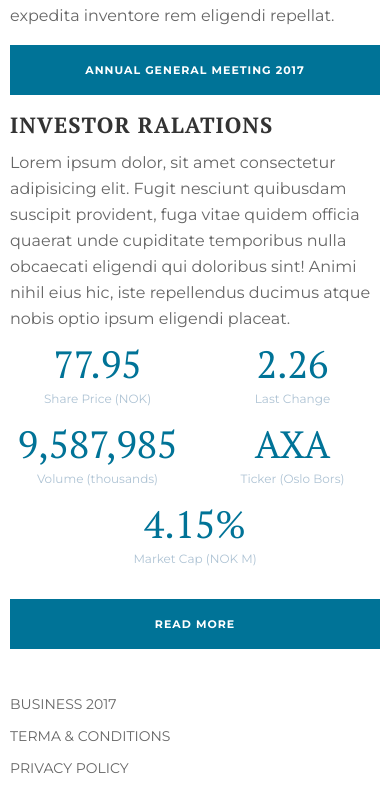
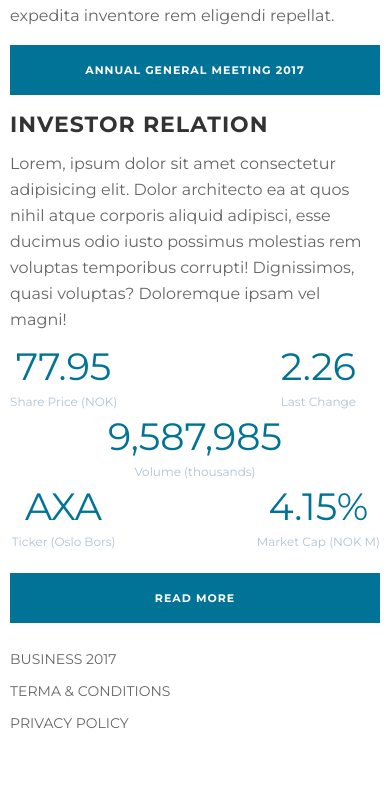
Before and after one commit to Dioneer/Business_grid_back, a website: page docs/index.html in a window 390 px wide. Shown: the part 630-1422 px from the top of the page. After the commit the page ends 1377 px from the top, so only its background shows below. Drawn offline with Linux system fonts and the light colour scheme.

Commit message:
investor-block finished

```diff
--- a/docs/css/style.css
+++ b/docs/css/style.css
@@ -436,80 +436,103 @@ footer {
     text-align: left;
   }
 }
+.downblock__btn {
+  justify-self: center;
+}
 
 .investor {
-  text-align: left;
   padding: 0px 0px 5% 0px;
 }
-@media (max-width: 479.98px) {
-  .investor {
-    padding: 0px 0px 10% 0px;
+.investor__container {
+  display: grid;
+  grid-auto-flow: row;
+}
+.investor__text {
+  margin: 4.1% 0px;
+}
+.investor__counters {
+  margin: 0px 0px 4.1% 0px;
+}
+.investor__btn {
+  justify-self: start;
+}
+
+.section-counter {
+  display: grid;
+  grid-template-columns: repeat(auto-fit, minmax(163px, auto));
+  grid-auto-rows: 1fr;
+}
+@media (max-width: 992.98px) {
+  .section-counter {
+    justify-content: space-between;
   }
 }
-.investor__title {
-  margin: 0px 0px 3.7% 0px;
-}
-.investor__text {
-  margin: 0px 0px 3.7% 0px;
-  max-width: 670px;
-}
-.investor__row {
-  display: flex;
-  margin: 0px -10px 3.7% -10px;
-}
-@media (max-width: 767.98px) {
-  .investor__row {
-    flex-wrap: wrap;
+@media (max-width: 510px) {
+  .section-counter {
+    grid-template: repeat(3, 1fr)/repeat(2, minmax(100px, auto));
+    grid-template-areas: "first" "second" "third";
   }
 }
-.investor__column {
-  flex: 1 1 auto;
-  display: flex;
-  flex-direction: column;
-  padding: 0px 10px;
+.section-counter__item {
+  display: grid;
+  grid-auto-flow: row;
+  align-items: center;
 }
-@media (max-width: 767.98px) {
-  .investor__column {
-    flex: 1 0 33.334%;
-    margin: 0px 0px 10px 0px;
-    align-items: center;
+.section-counter__item:nth-child(1), .section-counter__item:nth-child(2) {
+  justify-content: start;
+}
+.section-counter__item:nth-child(3) {
+  justify-content: center;
+}
+.section-counter__item:nth-child(4), .section-counter__item:nth-child(5) {
+  justify-content: end;
+}
+@media (max-width: 992.98px) {
+  .section-counter__item:nth-child(5), .section-counter__item:nth-child(2), .section-counter__item:nth-child(4), .section-counter__item:nth-child(1) {
+    justify-content: stretch;
   }
 }
-@media (max-width: 479.98px) {
-  .investor__column {
-    flex: 1 0 50%;
+@media (max-width: 510px) {
+  .section-counter__item:nth-child(1) {
+    grid-area: first;
+    grid-column: 1/2;
+  }
+  .section-counter__item:nth-child(2) {
+    grid-area: first;
+    grid-column: 2/3;
+  }
+  .section-counter__item:nth-child(3) {
+    grid-area: second;
+    grid-column: span 2;
+  }
+  .section-counter__item:nth-child(4) {
+    grid-area: third;
+  }
+  .section-counter__item:nth-child(5) {
+    grid-area: third;
+    grid-column: 2/3;
   }
 }
-
-.column-item:nth-child(3) {
-  align-items: center;
-}
-.column-item:nth-child(4), .column-item:nth-child(5) {
-  align-items: end;
-}
-@media (max-width: 767.98px) {
-  .column-item:nth-child(4), .column-item:nth-child(5) {
-    align-items: center;
-  }
-}
-.column-item__number {
+.section-counter__number {
   text-transform: uppercase;
   color: #007397;
   font-size: 3.375rem;
+  text-align: center;
 }
 @media (max-width: 992.98px) {
-  .column-item__number {
+  .section-counter__number {
     font-size: 2.375rem;
   }
 }
-.column-item__text {
+.section-counter__text {
   line-height: 2rem;
+  text-align: center;
   font-size: 1rem;
   color: #aec3d4;
   font-weight: 300;
 }
 @media (max-width: 992.98px) {
-  .column-item__text {
+  .section-counter__text {
     font-size: 0.75rem;
   }
 }
@@ -714,10 +737,9 @@ footer {
 
 .btn {
   display: grid;
-  grid-template: minmax(50px, auto)/minmax(40px, auto);
-  justify-self: center;
+  grid-template: minmax(50px, auto)/minmax(140px, auto);
   align-items: center;
-  justify-content: center;
+  text-align: center;
   text-transform: uppercase;
   height: 50px;
   line-height: 3.125rem;
--- a/docs/index.html
+++ b/docs/index.html
@@ -50,36 +50,33 @@
 </section>
 			<section class="investor">
 	<div class="investor__container container">
-		<div class="investor__title title pts">investor ralations</div>
-		<div class="investor__text simpletext">Lorem ipsum dolor, sit amet consectetur adipisicing elit. Fugit nesciunt
-			quibusdam suscipit provident, fuga vitae quidem officia quaerat unde cupiditate temporibus nulla obcaecati
-			eligendi qui doloribus sint! Animi nihil eius hic, iste repellendus ducimus atque nobis optio ipsum eligendi
-			placeat.</div>
-		<div class="investor__row section-counter">
-			<div class="investor__column column-item">
-				<div class="column-item__number pts" data-counter data-value="77.95">77.95</div>
-				<div class="column-item__text"><span>Share Price (NOK)</span></div>
+		<div class="investor__title title">Investor Relation</div>
+		<div class="investor__text simpletext">Lorem, ipsum dolor sit amet consectetur adipisicing elit. Dolor architecto
+			ea at quos nihil atque corporis aliquid adipisci, esse ducimus odio iusto possimus molestias rem voluptas
+			temporibus corrupti! Dignissimos, quasi voluptas? Doloremque ipsam vel magni!</div>
+		<div class="investor__counters section-counter">
+			<div class="section-counter__item">
+				<div class="section-counter__number" data-counter>77.95</div>
+				<div class="section-counter__text">Share Price (NOK)</div>
 			</div>
-			<div class="investor__column column-item">
-				<div class="column-item__number pts" data-counter data-value="2.26">2.26</div>
-				<div class="column-item__text"><span>Last Change</span></div>
+			<div class="section-counter__item">
+				<div class="section-counter__number" data-counter>2.26</div>
+				<div class="section-counter__text">Last Change</div>
 			</div>
-			<div class="investor__column column-item">
-				<div class="column-item__number pts" data-counter data-value="9,587,985">9,587,985</div>
-				<div class="column-item__text"><span>Volume (thousands)</span></div>
+			<div class="section-counter__item">
+				<div class="section-counter__number" data-counter>9,587,985</div>
+				<div class="section-counter__text">Volume (thousands)</div>
 			</div>
-			<div class="investor__column column-item">
-				<div class="column-item__number pts">Axa</div>
-				<div class="column-item__text"><span>Ticker (Oslo Bors)</span></div>
+			<div class="section-counter__item">
+				<div class="section-counter__number">AXA</div>
+				<div class="section-counter__text">Ticker (Oslo Bors)</div>
 			</div>
-			<div class="investor__column column-item">
-				<div class="column-item__number pts" data-counter data-value="4.15.%">4.15%</div>
-				<div class="column-item__text"><span>Market Cap (NOK M)</span></div>
+			<div class="section-counter__item">
+				<div class="section-counter__number" data-counter>4.15%</div>
+				<div class="section-counter__text">Market Cap (NOK M)</div>
 			</div>
 		</div>
-		<a href="" class="investor__btn btn btn_bl" data-ripple>
-			<span>read more</span>
-		</a>
+		<a href="" class="investor__btn btn btn_bl" data-ripple><span>read more</span></a>
 	</div>
 </section>
 
```
Also changed, not shown: docs/css/style.min.css.
